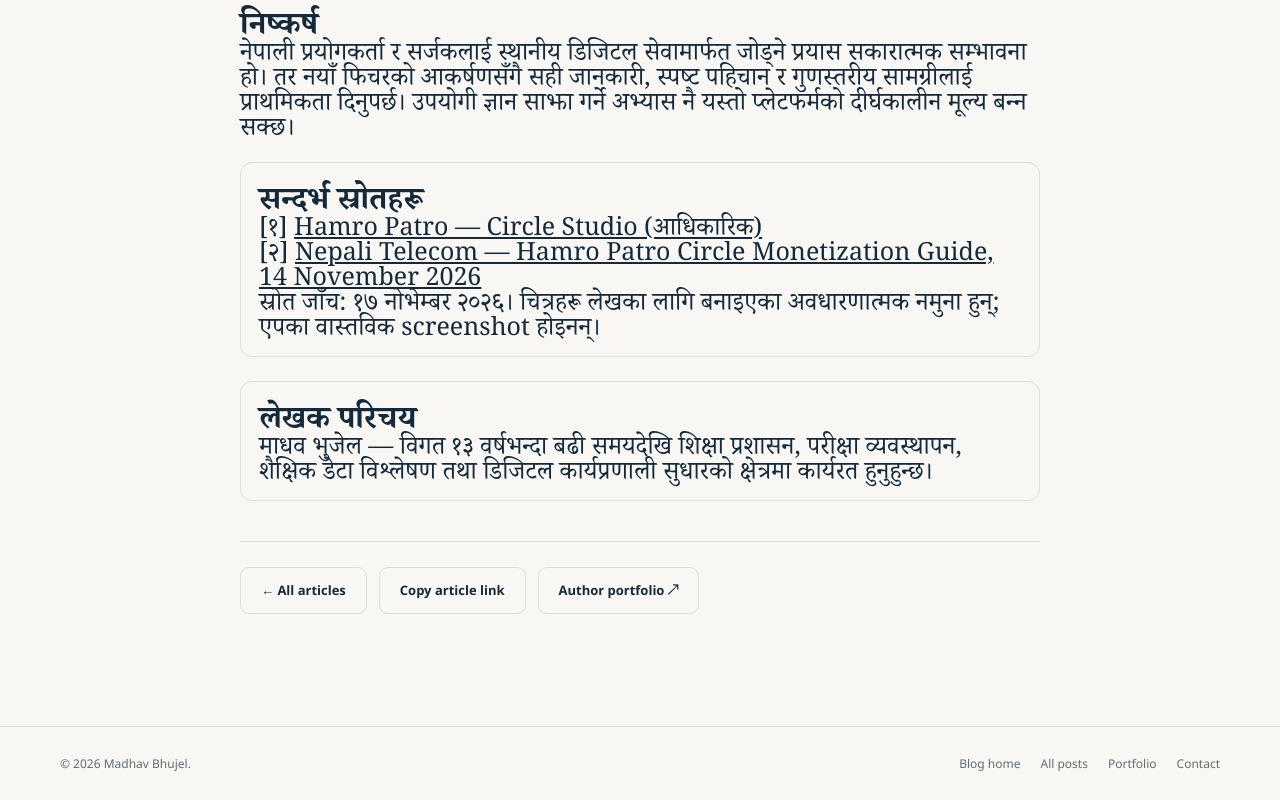
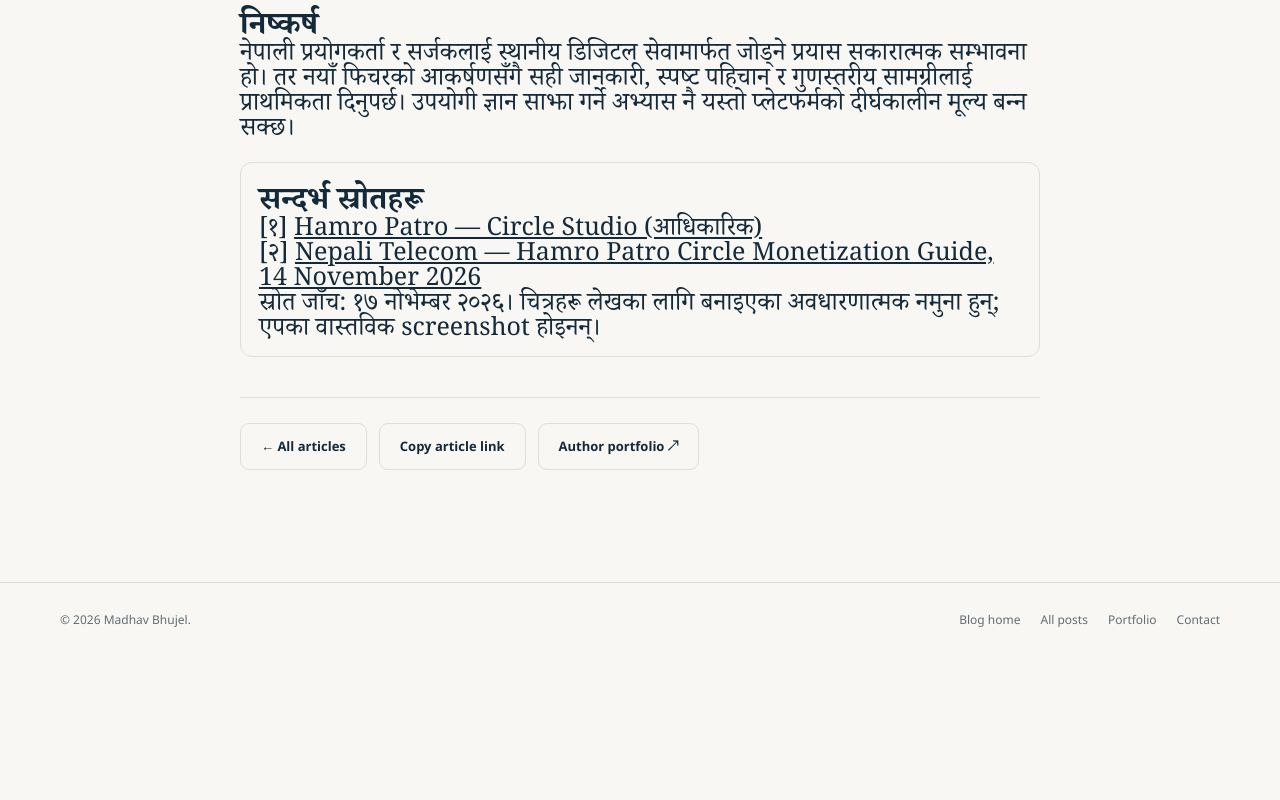
Before and after one commit to bhujelm0123-sudo/madhav-blog, a plain HTML site: page public/hamro-patro-circle-moments-update-guide.html in a window 1280 px wide. Shown: the part 4366-5166 px from the top of the page. After the commit the page ends 5022 px from the top, so only its background shows below. Drawn offline with Linux system fonts and the light colour scheme.

Commit message:
Update hamro-patro-circle-moments-update-guide.html

```diff
--- a/public/hamro-patro-circle-moments-update-guide.html
+++ b/public/hamro-patro-circle-moments-update-guide.html
@@ -940,7 +940,6 @@ th,td{padding:13px;text-align:left;border:1px solid var(--line);vertical-align:t
 <p id="source-1">[१] <a href="https://studio.hamropatro.com/" target="_blank" rel="noopener noreferrer">Hamro Patro — Circle Studio (आधिकारिक)</a></p>
 <p id="source-2">[२] <a href="https://www.nepalitelecom.com/2026/11/hamro-patro-circle-monetization-how-to-earn-by-posting-content.html" target="_blank" rel="noopener noreferrer">Nepali Telecom — Hamro Patro Circle Monetization Guide, 14 November 2026</a></p>
 <p>स्रोत जाँच: १७ नोभेम्बर २०२६। चित्रहरू लेखका लागि बनाइएका अवधारणात्मक नमुना हुन्; एपका वास्तविक screenshot होइनन्।</p></section>
-<section class="author-note"><h2>लेखक परिचय</h2><p>माधव भुजेल — विगत १३ वर्षभन्दा बढी समयदेखि शिक्षा प्रशासन, परीक्षा व्यवस्थापन, शैक्षिक डेटा विश्लेषण तथा डिजिटल कार्यप्रणाली सुधारको क्षेत्रमा कार्यरत हुनुहुन्छ।</p></section>
 </div>
 <div class="article-actions"><a class="button" href="/?view=all#posts">← All articles</a><button class="button" id="copy-link">Copy article link</button><a class="button" href="https://madhavbhujel.com.np/">Author portfolio ↗</a></div><p class="copy-status" id="copy-status" aria-live="polite"></p>
 </article></main><footer>
```
